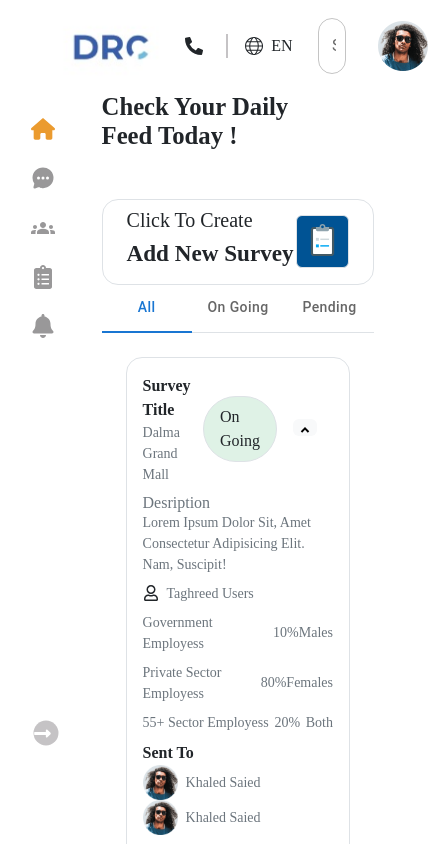
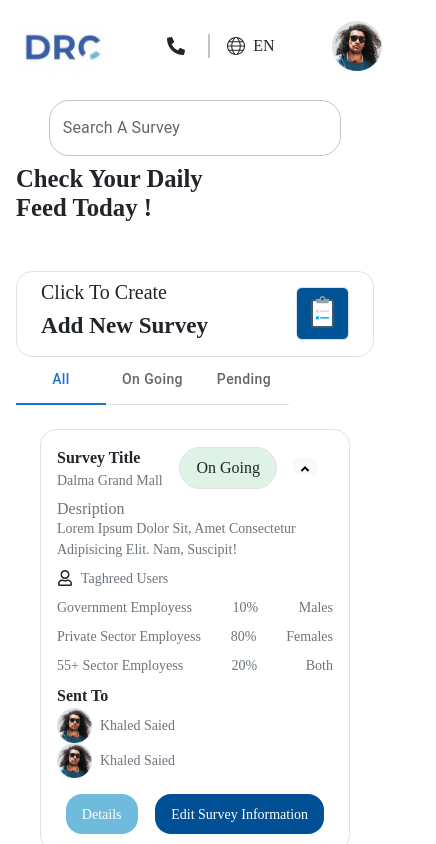
Before and after one commit to mohamedgaber-136/Drc-Survey, a React (Vite) app: page / in a window 390 px wide. Shown: the top 844 px of the page, 436 px wide, since content can reach past the window. Built offline with nearby package versions, Linux system fonts and the light colour scheme; a web font is replaced by a local one.

Commit message:
new Features

```diff
--- a/src/App.css
+++ b/src/App.css
@@ -17,6 +17,17 @@ body,.app{
   width: 125px;
   height:80vh !important;
 
+
+}
+@media (max-width: 576px) {
+  .sideBar{
+    position: absolute;
+    width: 125px;
+    height:100vh !important;
+    background-color: white;
+    z-index: 1;
+    left: -150px;
+  }
 }
 .sideBar img {
   position: relative;
--- a/src/Components/NavBar.jsx
+++ b/src/Components/NavBar.jsx
@@ -6,7 +6,8 @@ import img from "../assets/images/image-avatar.png";
 import ProfileDropDown from "./ProfileDropDown";
 export const NavBar = () => {
   return (
-    <div className="ProfileData  d-flex justify-content-between px-5 align-items-center">
+    <div className="flex-column d-flex">
+       <div className="ProfileData  d-flex justify-content-between px-0 px-md-5 align-items-center">
       <div className="logo">
         <img
           src={logo}
@@ -25,11 +26,15 @@ export const NavBar = () => {
             <span>EN</span>
           </div>
         </div>
+        <div className="  d-flex gap-4 align-items-center">
+<div className="d-none d-md-block">
+
         <TextField
           id="outlined-basic"
           label="Search a Survey"
           variant="outlined"
-        />
+          />
+          </div>
         <div className="avatars d-none    gap-2 d-md-flex align-items-center ">
           <div className="AvatarImg shadow rounded-circle">
             <img src={img} width={"50px"} height={"50px"} alt="" />
@@ -39,10 +44,24 @@ export const NavBar = () => {
             <small>show profile</small>
           </div>
         </div>
+        </div>
+
         <div className="d-flex d-md-none">
           <ProfileDropDown/>
         </div>
       </div>
+
     </div>
+       <div className="d-flex justify-content-center my-2 w-100  d-md-none">
+
+<TextField
+  id="outlined-basic"
+  label="Search a Survey"
+  variant="outlined"
+  className="w-75"
+  />
+  </div>
+    </div>
+
   );
 };
```
